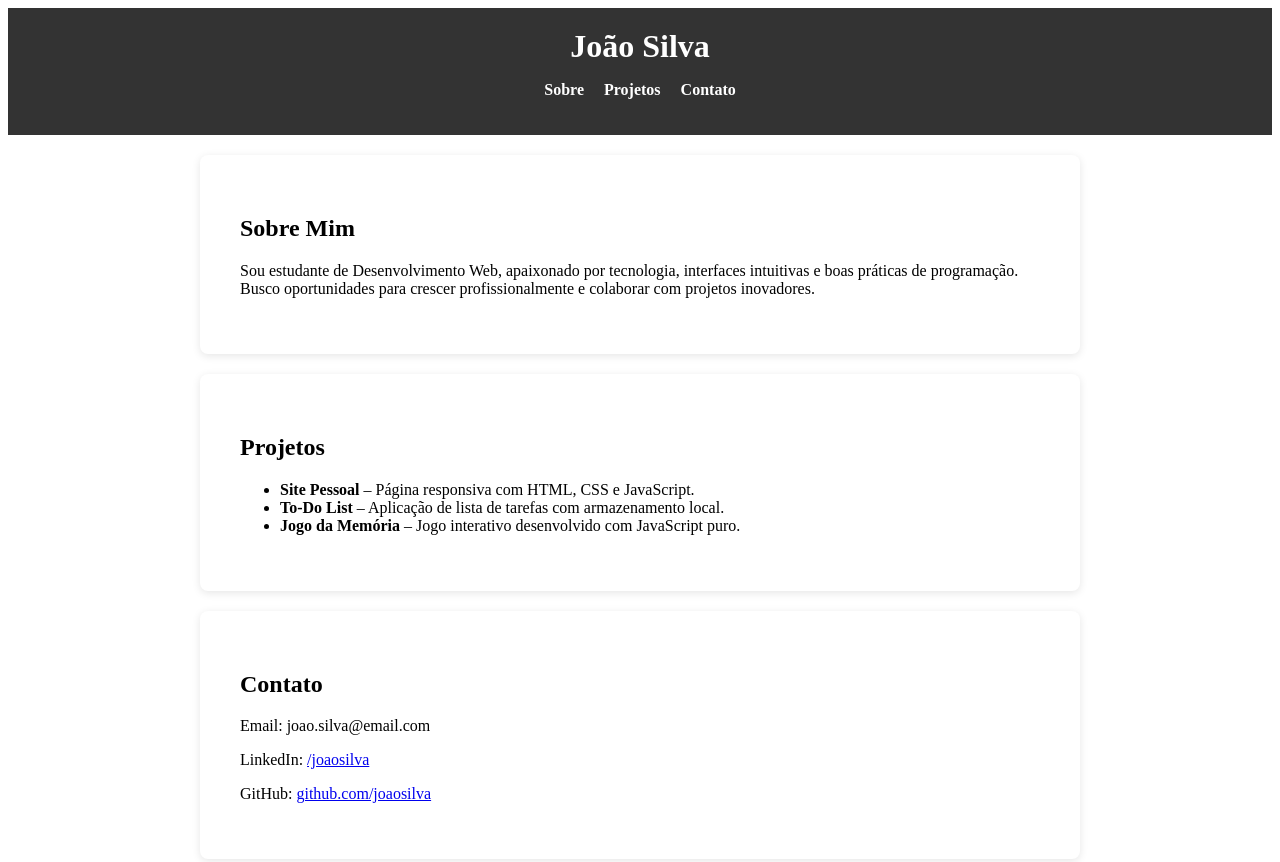
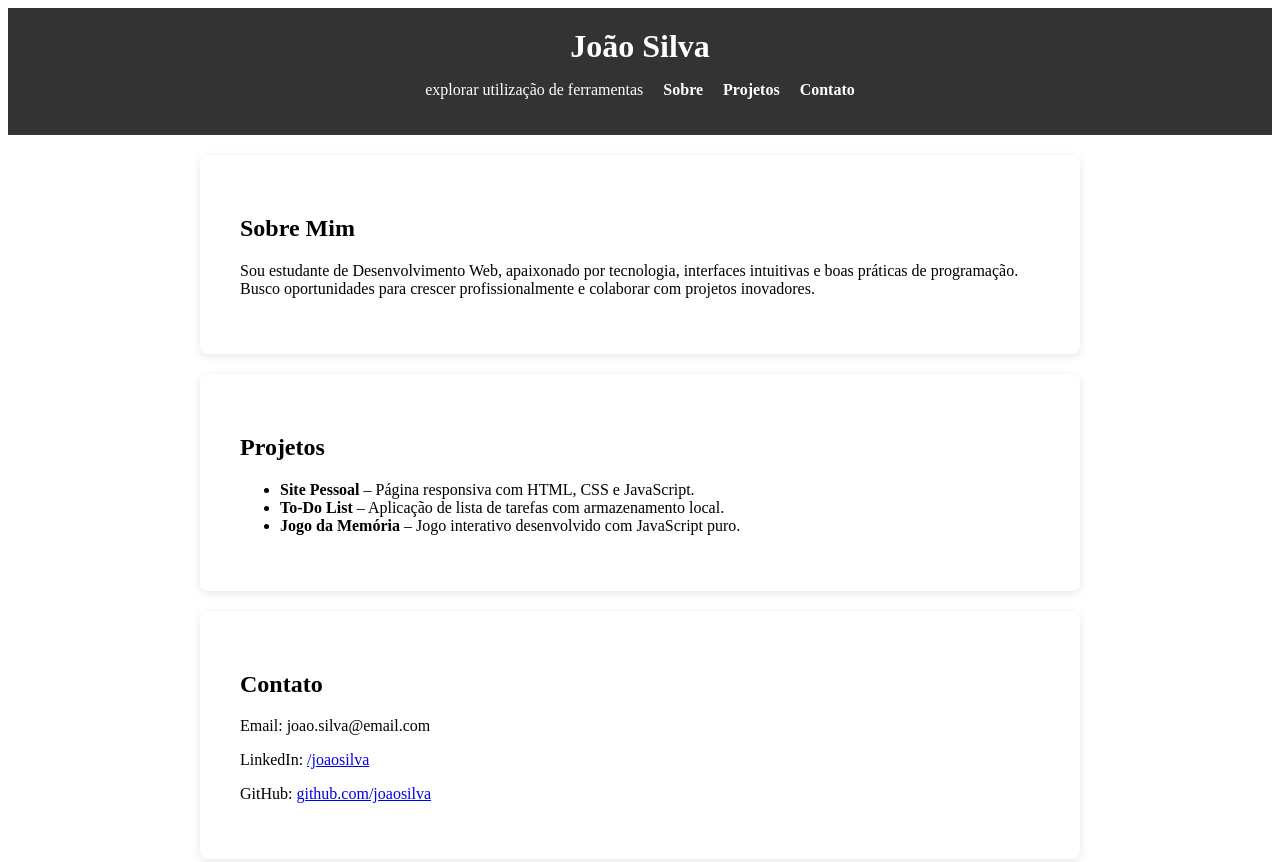
Before and after one commit to Error40434/portifolio, a plain HTML site: page index.html in a window 1280 px wide. Shown: the top 862 px of the page. Drawn offline with Linux system fonts and the light colour scheme.

Commit message:
atualiza o index.html

```diff
--- a/index.html
+++ b/index.html
@@ -10,6 +10,7 @@
  <h1>João Silva</h1>
  <nav>
  <ul>
+ <li> explorar utilização de ferramentas</li>
  <li><a href="#sobre">Sobre</a></li>
  <li><a href="#projetos">Projetos</a></li>
  <li><a href="#contato">Contato</a></li>
```
